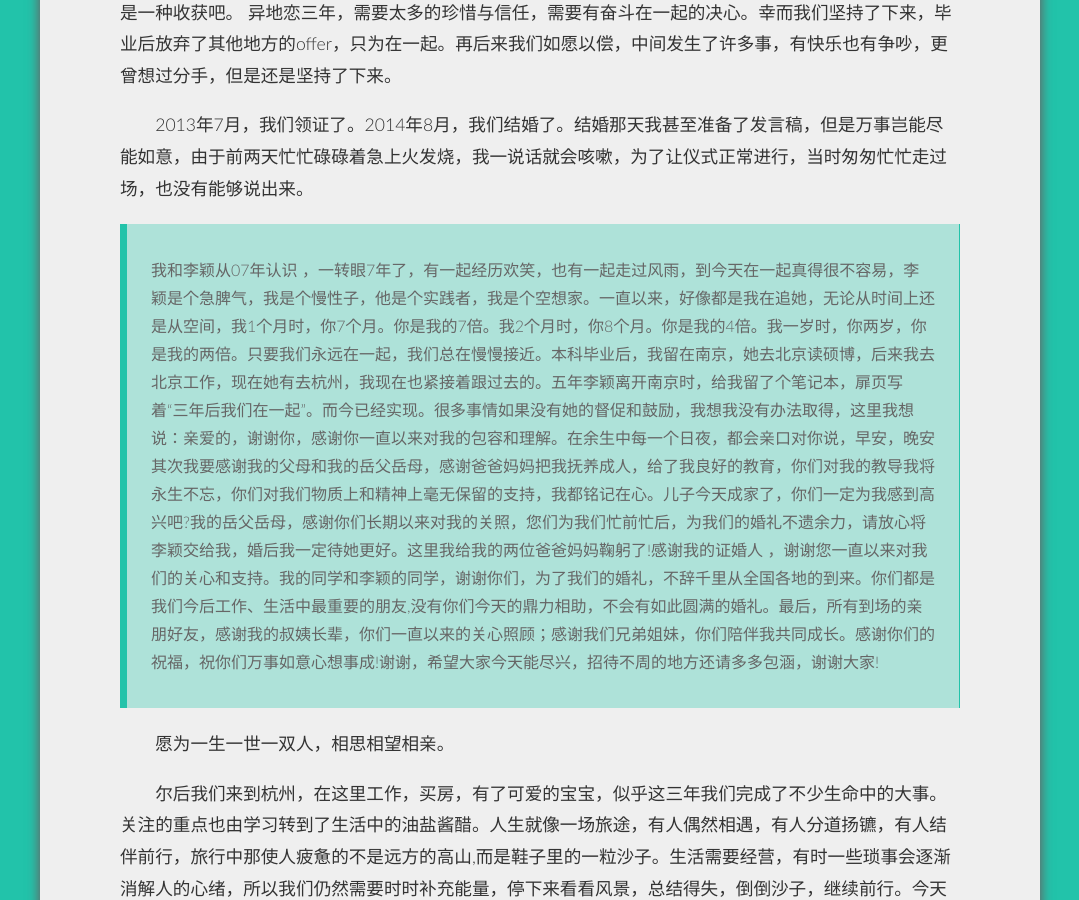
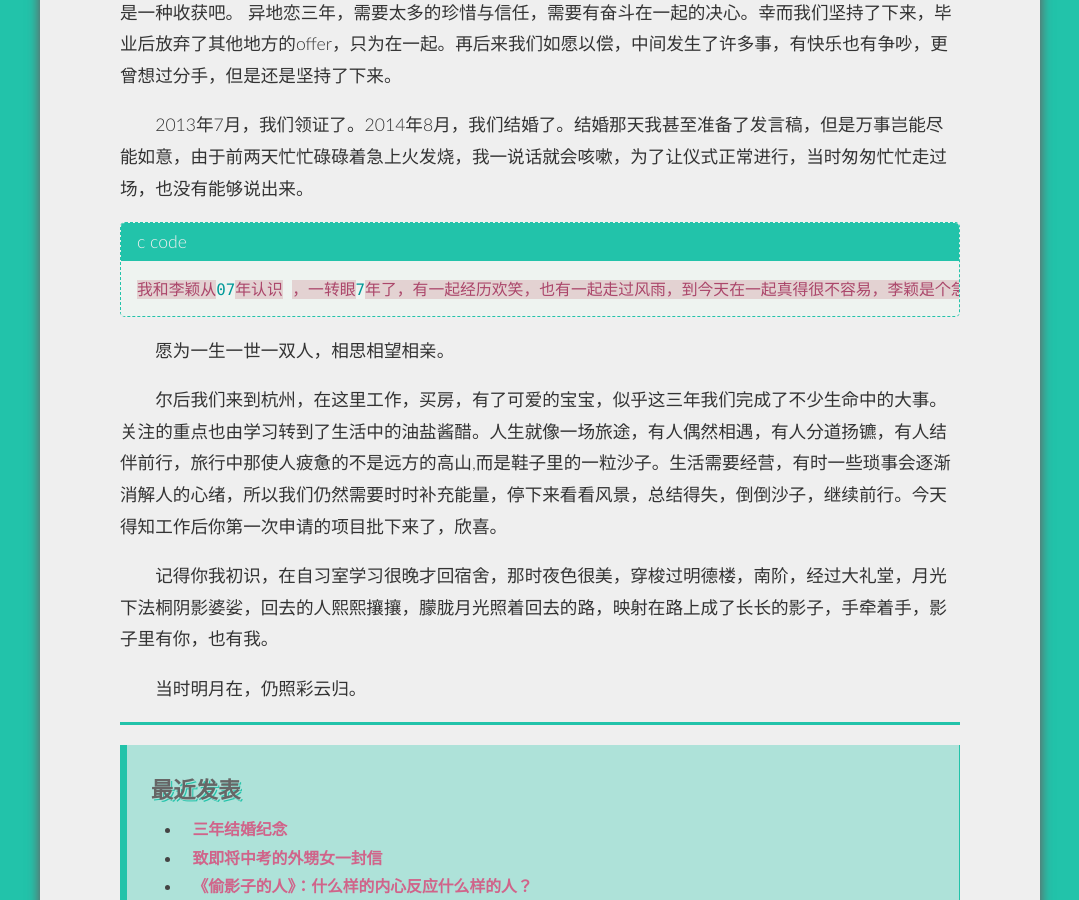
Before and after one commit to zwxscience/MyBlog, a Jekyll site: the page built from _posts/2016-07-13-three-years-marriage-memory.md, in a window 1280 px wide and 900 px high, scrolled down 1559 px. Shown: the whole window, without its empty margins (100-1179 px from the left). Built offline with Jekyll 4.4.1, drawn with Linux system fonts in a browser that asks for light colours; Markdown is read by kramdown in place of the engine named in the settings; comment, search, counter and statistics services are not loaded.

Commit message:
Update 2016-07-13-three-years-marriage-memory.md

```diff
--- a/_posts/2016-07-13-three-years-marriage-memory.md
+++ b/_posts/2016-07-13-three-years-marriage-memory.md
@@ -26,9 +26,10 @@
 异地恋的人，曾经出双入对，而今形单影只，当学习完了一旦放松下来，就会感到深深地空虚。而胃和心，总要一个是满的。所以那时天天晚上十点之后从文德楼出来，我就要去买东西吃吃吃。因为不管吃什么都能得到暂时精神上的满足。刚上研究生时是一百一十多斤，毕业时到了近一百五十斤，也许长了一身膘也是一种收获吧。 异地恋三年，需要太多的珍惜与信任，需要有奋斗在一起的决心。幸而我们坚持了下来，毕业后放弃了其他地方的offer，只为在一起。再后来我们如愿以偿，中间发生了许多事，有快乐也有争吵，更曾想过分手，但是还是坚持了下来。
 
 2013年7月，我们领证了。2014年8月，我们结婚了。结婚那天我甚至准备了发言稿，但是万事岂能尽能如意，由于前两天忙忙碌碌着急上火发烧，我一说话就会咳嗽，为了让仪式正常进行，当时匆匆忙忙走过场，也没有能够说出来。
->
-> 我和李颖从07年认识 ，一转眼7年了，有一起经历欢笑，也有一起走过风雨，到今天在一起真得很不容易，李颖是个急脾气，我是个慢性子，他是个实践者，我是个空想家。一直以来，好像都是我在追她，无论从时间上还是从空间，我1个月时，你7个月。你是我的7倍。我2个月时，你8个月。你是我的4倍。我一岁时，你两岁，你是我的两倍。只要我们永远在一起，我们总在慢慢接近。本科毕业后，我留在南京，她去北京读硕博，后来我去北京工作，现在她有去杭州，我现在也紧接着跟过去的。五年李颖离开南京时，给我留了个笔记本，扉页写着“三年后我们在一起”。而今已经实现。很多事情如果没有她的督促和鼓励，我想我没有办法取得，这里我想说：亲爱的，谢谢你，感谢你一直以来对我的包容和理解。在余生中每一个日夜，都会亲口对你说，早安，晚安其次我要感谢我的父母和我的岳父岳母，感谢爸爸妈妈把我抚养成人，给了我良好的教育，你们对我的教导我将永生不忘，你们对我们物质上和精神上毫无保留的支持，我都铭记在心。儿子今天成家了，你们一定为我感到高兴吧?我的岳父岳母，感谢你们长期以来对我的关照，您们为我们忙前忙后，为我们的婚礼不遗余力，请放心将李颖交给我，婚后我一定待她更好。这里我给我的两位爸爸妈妈鞠躬了!感谢我的证婚人 ，谢谢您一直以来对我们的关心和支持。我的同学和李颖的同学，谢谢你们，为了我们的婚礼，不辞千里从全国各地的到来。你们都是我们今后工作、生活中最重要的朋友,没有你们今天的鼎力相助，不会有如此圆满的婚礼。最后，所有到场的亲朋好友，感谢我的叔姨长辈，你们一直以来的关心照顾；感谢我们兄弟姐妹，你们陪伴我共同成长。感谢你们的祝福，祝你们万事如意心想事成!谢谢，希望大家今天能尽兴，招待不周的地方还请多多包涵，谢谢大家!
->
+
+{% highlight c %}
+我和李颖从07年认识 ，一转眼7年了，有一起经历欢笑，也有一起走过风雨，到今天在一起真得很不容易，李颖是个急脾气，我是个慢性子，他是个实践者，我是个空想家。一直以来，好像都是我在追她，无论从时间上还是从空间，我1个月时，你7个月。你是我的7倍。我2个月时，你8个月。你是我的4倍。我一岁时，你两岁，你是我的两倍。只要我们永远在一起，我们总在慢慢接近。本科毕业后，我留在南京，她去北京读硕博，后来我去北京工作，现在她有去杭州，我现在也紧接着跟过去的。五年李颖离开南京时，给我留了个笔记本，扉页写着“三年后我们在一起”。而今已经实现。很多事情如果没有她的督促和鼓励，我想我没有办法取得，这里我想说：亲爱的，谢谢你，感谢你一直以来对我的包容和理解。在余生中每一个日夜，都会亲口对你说，早安，晚安其次我要感谢我的父母和我的岳父岳母，感谢爸爸妈妈把我抚养成人，给了我良好的教育，你们对我的教导我将永生不忘，你们对我们物质上和精神上毫无保留的支持，我都铭记在心。儿子今天成家了，你们一定为我感到高兴吧?我的岳父岳母，感谢你们长期以来对我的关照，您们为我们忙前忙后，为我们的婚礼不遗余力，请放心将李颖交给我，婚后我一定待她更好。这里我给我的两位爸爸妈妈鞠躬了!感谢我的证婚人 ，谢谢您一直以来对我们的关心和支持。我的同学和李颖的同学，谢谢你们，为了我们的婚礼，不辞千里从全国各地的到来。你们都是我们今后工作、生活中最重要的朋友,没有你们今天的鼎力相助，不会有如此圆满的婚礼。最后，所有到场的亲朋好友，感谢我的叔姨长辈，你们一直以来的关心照顾；感谢我们兄弟姐妹，你们陪伴我共同成长。感谢你们的祝福，祝你们万事如意心想事成!谢谢，希望大家今天能尽兴，招待不周的地方还请多多包涵，谢谢大家!
+{% endhighlight %}
 
 愿为一生一世一双人，相思相望相亲。
 
```
